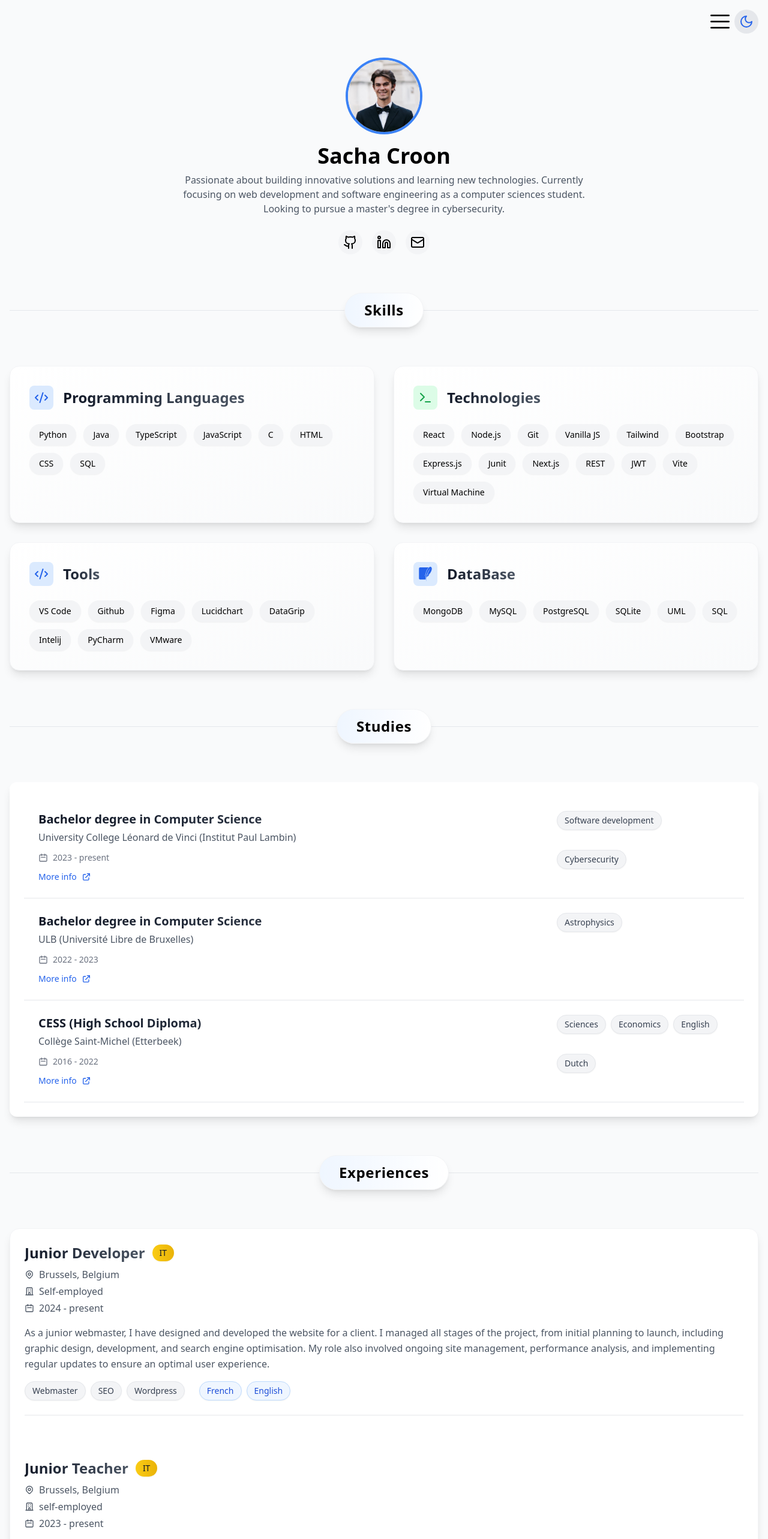
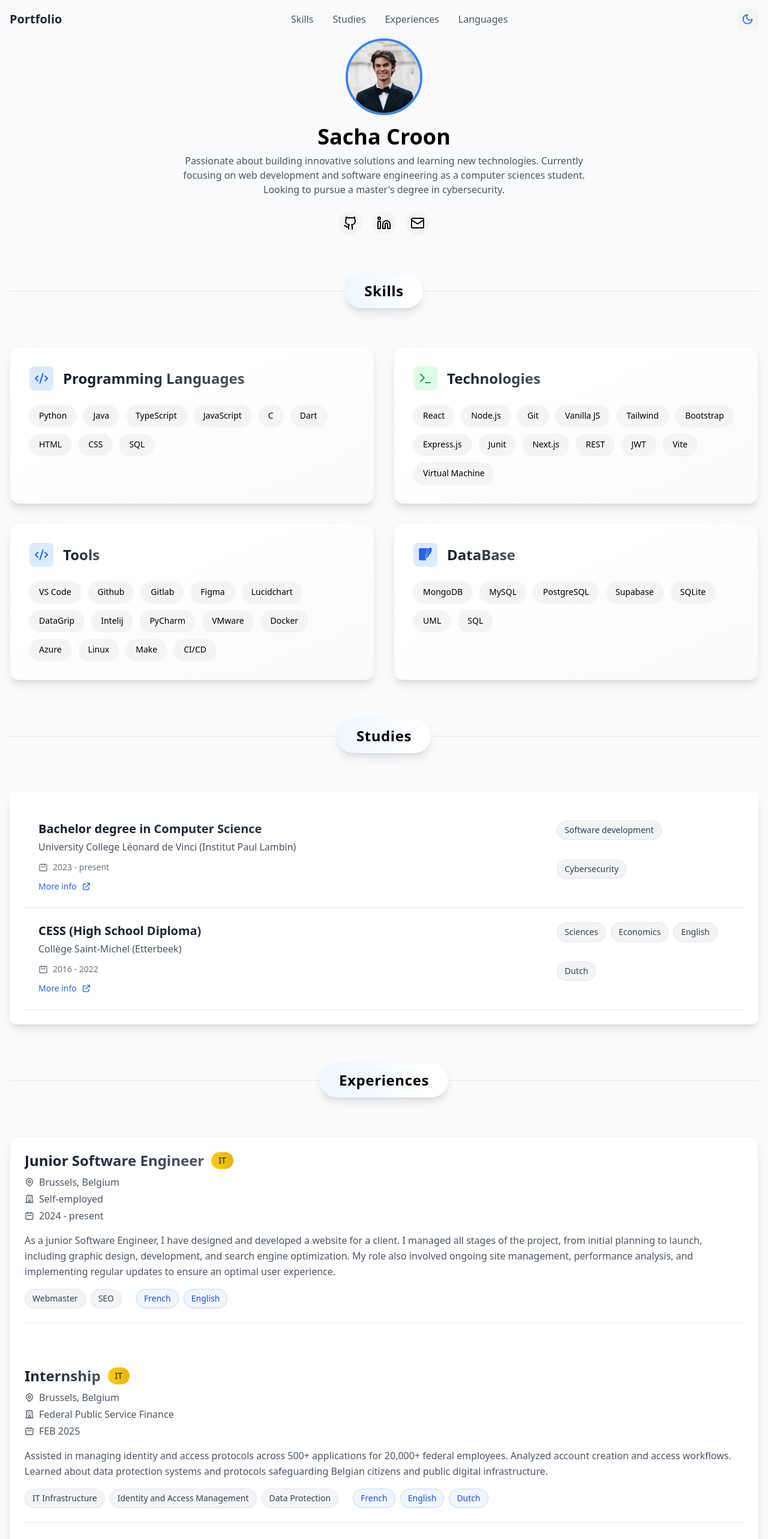
Before and after one commit to sacha-croon-vinci/Online-Resume, a React (Vite) app: page / in a window 1280 px wide. Shown: the top 2566 px of the page at 60% size. Built offline with nearby package versions, Linux system fonts and the light colour scheme.

Commit message:
refactor(app): update programming languages, tools, and database lists; enhance Navbar and ThemeToggle components; improve LanguageCard layout and styling

```diff
--- a/src/App.tsx
+++ b/src/App.tsx
@@ -12,10 +12,10 @@ import { Analytics } from "@vercel/analytics/react"
 function App() {
   const { theme, toggleTheme } = useTheme();
 
-  const programmingLanguages = ['Python', 'Java', 'TypeScript', 'JavaScript', 'C', 'HTML', 'CSS','SQL'];
+  const programmingLanguages = ['Python', 'Java', 'TypeScript', 'JavaScript', 'C','Dart', 'HTML', 'CSS','SQL'];
   const technologies = ['React', 'Node.js', 'Git', 'Vanilla JS','Tailwind','Bootstrap','Express.js','Junit','Next.js','REST','JWT','Vite','Virtual Machine'];
-  const tools = ['VS Code', 'Github', 'Figma', 'Lucidchart','DataGrip','Intelij','PyCharm','VMware'];
-  const DataBase = ['MongoDB', 'MySQL', 'PostgreSQL', 'SQLite','UML','SQL'];
+  const tools = ['VS Code', 'Github','Gitlab', 'Figma', 'Lucidchart','DataGrip','Intelij','PyCharm','VMware','Docker','Azure','Linux','Make','CI/CD'];
+  const DataBase = ['MongoDB', 'MySQL', 'PostgreSQL','Supabase', 'SQLite','UML','SQL'];
 
   const studies = [
     {
@@ -24,14 +24,6 @@ function App() {
       date: '2023 - present',
       link: 'https://www.vinci.be/en/',
       option: ['Software development','Cybersecurity'],
-    },
-    {
-      title: 'Bachelor degree in Computer Science',
-      school: 'ULB (Université Libre de Bruxelles)',
-      date: '2022 - 2023',
-      link: 'https://www.ulb.be/',
-      option: ['Astrophysics'],
-
     },
     {
       title: 'CESS (High School Diploma)',
@@ -43,23 +35,35 @@ function App() {
   ]
   const experiences = [
     {
-      title: 'Junior Developer',
+      title: 'Junior Software Engineer',
       it: true,
       location: 'Brussels, Belgium',
       company: 'Self-employed',
       date: '2024 - present',
-      description: 'As a junior webmaster, I have designed and developed the website for a client. I managed all stages of the project, from initial planning to launch, including graphic design, development, and search engine optimisation. My role also involved ongoing site management, performance analysis, and implementing regular updates to ensure an optimal user experience.',
-      option: ['Webmaster', 'SEO', 'Wordpress',],
+      description: 'As a junior Software Engineer, I have designed and developed a website for a client. I managed all stages of the project, from initial planning to launch, including graphic design, development, and search engine optimization. My role also involved ongoing site management, performance analysis, and implementing regular updates to ensure an optimal user experience.',
+      option: ['Webmaster', 'SEO'],
       language: ['French', 'English'],
+    },
+    {
+      title: 'Internship',
+      it: true,
+      location: 'Brussels, Belgium',
+      company: 'Federal Public Service Finance',
+      date: 'FEB 2025',
+      description: 'Assisted in managing identity and access protocols across 500+ applications for 20,000+ federal employees. ' +
+        'Analyzed account creation and access workflows. ' +
+        'Learned about data protection systems and protocols safeguarding Belgian citizens and public digital infrastructure.',
+      option: ['IT Infrastructure', 'Identity and Access Management', 'Data Protection'],
+      language: ['French', 'English', 'Dutch'],
     },
     {
       title: 'Junior Teacher',
       it: true,
       location: 'Brussels, Belgium',
-      company: 'self-employed',
-      date: '2023   - present',
-      description: 'I am teaching private lessons in computer science for students. ',
-      option: ['Python', 'JavaScript', 'HTML', 'CSS', 'Algorithmic', 'Data structure', 'SQL'],
+      company: 'Self-employed',
+      date: '2023 - present',
+      description: 'I am teaching private computer science lessons to students.',
+      option: ['Python', 'JavaScript', 'Algorithms', 'Data Structures', 'SQL'],
       language: ['French', 'English'],
     },
     {
@@ -68,8 +72,8 @@ function App() {
       location: 'Brussels, Belgium',
       company: 'Delitraiteur WSL',
       date: '2022 - present',
-      description: 'I interact with customers face-to-face, over the phone, and via email, providing personalised and attentive service. I manage orders and handle customer complaints with empathy, ensuring their issues are resolved efficiently and satisfactorily. Additionally, I am responsible for inventory management, ensuring that stock is well-organised and up-to-date to meet customer needs.' ,
-      option: ['Manage orders', 'Client services', 'cash register', 'inventory management'],
+      description: 'I interact with customers face-to-face, over the phone, and via email, providing personalized and attentive service. I manage orders and handle customer complaints with empathy, ensuring their issues are resolved efficiently and satisfactorily. Additionally, I am responsible for inventory management, ensuring that stock is well-organized and up-to-date to meet customer needs.',
+      option: ['Order Management', 'Customer Service', 'Cash Register', 'Inventory Management'],
       language: ['French', 'English', 'Dutch'],
     },
     {
@@ -78,8 +82,8 @@ function App() {
       location: 'Brussels, Belgium',
       company: 'WE Fashion',
       date: 'OCT 2021 - FEB 2022',
-      description: 'As a sales assistant at WE Fashion, I assisted customers by providing personalised advice and addressing their needs. I was also responsible for the layout of the shelves, ensuring that products were displayed in an attractive and organised manner. Additionally, I wore the brand\'s clothing to promote it, thereby contributing to increased sales and enhancing the company\'s image.',
-      option: ['Promote', 'Sale', 'inventory management'],
+      description: 'As a sales assistant at WE Fashion, I assisted customers by providing personalized advice and addressing their needs. I was also responsible for the layout of the shelves, ensuring that products were displayed in an attractive and organized manner. Additionally, I wore the brand\'s clothing to promote it, thereby contributing to increased sales and enhancing the company\'s image.',
+      option: ['Promotion', 'Sales', 'Inventory Management'],
       language: ['French', 'Dutch'],
     },
     {
@@ -89,7 +93,7 @@ function App() {
       company: 'Rodeo',
       date: 'JUN 2020 - SEPT 2022',
       description: 'During the summer holidays, I was responsible for renting out pedal cars and bicycles, primarily communicating with customers in Dutch. My duties included maintaining the bicycles to ensure they were in good working condition, as well as selling these items. My role required constant interaction with customers to meet their needs and ensure their satisfaction.',
-      option: [ 'Sale', 'Client services'],
+      option: ['Sales', 'Customer Service'],
       language: ['Dutch', 'English'],
     },
   ]
@@ -102,12 +106,12 @@ function App() {
     },
     {
       title: 'English',
-      level: 'Fluent - C1',
+      level: 'Fluent - C2',
       flagUrl: 'https://upload.wikimedia.org/wikipedia/en/thumb/a/ae/Flag_of_the_United_Kingdom.svg/1920px-Flag_of_the_United_Kingdom.svg.png',
     },
     {
       title: 'Dutch',
-      level: 'Intermediate - B2',
+      level: 'Professional - C1',
       flagUrl: 'https://upload.wikimedia.org/wikipedia/commons/thumb/2/20/Flag_of_the_Netherlands.svg/1920px-Flag_of_the_Netherlands.svg.png',
     },
     {
@@ -120,9 +124,8 @@ function App() {
   return (
     <div className="min-h-screen bg-gray-50 dark:bg-gray-900 transition-colors">
       <Analytics />
-      <ThemeToggle theme={theme} toggleTheme={toggleTheme} />
       <ScrollToTopButton />
-      <Navbar />
+      <Navbar theme={theme} toggleTheme={toggleTheme} />
 
       <main className="container mx-auto px-4 py-16">
         <Hero />
--- a/src/components/Header/ThemeToggle.tsx
+++ b/src/components/Header/ThemeToggle.tsx
@@ -10,14 +10,15 @@ export function ThemeToggle({ theme, toggleTheme }: ThemeToggleProps) {
   return (
     <button
       onClick={toggleTheme}
-      className="fixed z-50 top-4 right-4 p-2 rounded-full bg-gray-200 dark:bg-gray-800
-                transition-transform hover:scale-110 z-50000"
+      className="p-2 rounded-lg bg-gray-100 dark:bg-gray-800
+                hover:bg-gray-200 dark:hover:bg-gray-700
+                transition-all duration-300"
       aria-label="Toggle theme"
     >
       {theme === 'dark' ? (
-        <Sun className="w-6 h-6 text-yellow-500" />
+        <Sun className="w-5 h-5 text-yellow-500" />
       ) : (
-        <Moon className="w-6 h-6 text-blue-600" />
+        <Moon className="w-5 h-5 text-blue-600" />
       )}
     </button>
   );
--- a/src/components/Navbar/Navbar.tsx
+++ b/src/components/Navbar/Navbar.tsx
@@ -1,42 +1,101 @@
-import { useState } from 'react';
-import openMenuImage from "/src/public/images/menuOpen.png";
-import menuImage from "/src/public/images/menu.png";
+import { useState, useEffect } from 'react';
+import { Menu, X } from 'lucide-react';
+import { ThemeToggle } from '../Header/ThemeToggle';
+import type { Theme } from '../../types/theme';
 
+interface NavbarProps {
+    theme: Theme;
+    toggleTheme: () => void;
+}
 
-export function Navbar() {
-    const [isDropdownOpen, setIsDropdownOpen] = useState(false);
+export function Navbar({ theme, toggleTheme }: NavbarProps) {
+    const [isOpen, setIsOpen] = useState(false);
+    const [isScrolled, setIsScrolled] = useState(false);
 
-    const handleDropdown = () => {
-        setIsDropdownOpen(!isDropdownOpen);
-    };
+    // Handle scroll effect
+    useEffect(() => {
+        const handleScroll = () => {
+            setIsScrolled(window.scrollY > 20);
+        };
+        window.addEventListener('scroll', handleScroll);
+        return () => window.removeEventListener('scroll', handleScroll);
+    }, []);
 
+    // Close menu when clicking outside
+    useEffect(() => {
+        const handleClickOutside = (event: MouseEvent) => {
+            const target = event.target as HTMLElement;
+            if (isOpen && !target.closest('nav')) {
+                setIsOpen(false);
+            }
+        };
+        document.addEventListener('mousedown', handleClickOutside);
+        return () => document.removeEventListener('mousedown', handleClickOutside);
+    }, [isOpen]);
+
+    const navItems = [
+        { href: '/#skills', label: 'Skills' },
+        { href: '/#studies', label: 'Studies' },
+        { href: '/#experiences', label: 'Experiences' },
+        { href: '/#langages', label: 'Languages' }
+    ];
 
     return (
-        <nav className=" p-4 ">
-            <div className="flex justify-end  text-2xl  dark:text-white">
-                <div className="fixed top-3 right-4 p-2 mr-10 select-none z-50 ">
-                    {isDropdownOpen ? (<img
-                        src={openMenuImage}
-                        className='w-8 dark:invert z-max'
-                        alt="image menuOpen"
-                        onClick={handleDropdown}
-                        />): (<img
-                            src={menuImage}
-                            className='w-8 transition-transform hover:scale-110 dark:invert z-max'
-                            alt="image menu"
-                            onClick={handleDropdown}
-                            />)}
+        <nav className={`fixed top-0 left-0 right-0 z-50 transition-all duration-300
+                       ${isScrolled || isOpen ? 'bg-white/80 dark:bg-gray-900/80 backdrop-blur-md shadow-lg' : 'bg-transparent'}`}>
+            <div className="container mx-auto px-4">
+                <div className="flex items-center justify-between h-16">
+                    {/* Logo or Name */}
+                    <a href="/" className="text-xl font-bold text-gray-800 dark:text-white">
+                        Portfolio
+                    </a>
+
+                    {/* Desktop Navigation */}
+                    <div className="hidden md:flex items-center space-x-8">
+                        {navItems.map((item) => (
+                            <a
+                                key={item.href}
+                                href={item.href}
+                                className="text-gray-600 dark:text-gray-300 hover:text-blue-600 dark:hover:text-blue-400
+                                         transition-colors duration-300 font-medium"
+                            >
+                                {item.label}
+                            </a>
+                        ))}
+                    </div>
+
+                    {/* Mobile Menu Button and Theme Toggle */}
+                    <div className="flex items-center space-x-4">
+                        <ThemeToggle theme={theme} toggleTheme={toggleTheme} />
+                        <button
+                            onClick={() => setIsOpen(!isOpen)}
+                            className="md:hidden p-2 rounded-lg text-gray-600 dark:text-gray-300
+                                     hover:bg-gray-100 dark:hover:bg-gray-800 transition-colors duration-300"
+                            aria-label="Toggle menu"
+                        >
+                            {isOpen ? <X size={24} /> : <Menu size={24} />}
+                        </button>
+                    </div>
                 </div>
-                <div >
-                    {isDropdownOpen && (
-                        <div className="fixed  p-2 z-50 top-16 right-5 bg-white dark:bg-gray-700 rounded shadow-lg">
-                            <a href="/#skills" onClick={handleDropdown} className="block px-4 py-2 text-black dark:text-white hover:bg-slate-100 dark:hover:bg-gray-600 transition-transform hover:scale-105">Skills</a>
-                            <a href="/#studies" onClick={handleDropdown} className="block px-4 py-2 text-black dark:text-white hover:bg-slate-100 dark:hover:bg-gray-600 transition-transform hover:scale-105">Studies</a>
-                            <a href="/#experiences" onClick={handleDropdown} className="block px-4 py-2 text-black dark:text-white hover:bg-slate-100 dark:hover:bg-gray-600 transition-transform hover:scale-105">Experiences</a>
-                            <a href="/#langages" onClick={handleDropdown} className="block px-4 py-2 text-black dark:text-white hover:bg-slate-100 dark:hover:bg-gray-600 transition-transform hover:scale-105">Languages</a>
 
-                        </div>
-                    )}
+                {/* Mobile Navigation */}
+                <div className={`md:hidden transition-all duration-300 ease-in-out
+                               ${isOpen ? 'max-h-64 opacity-100' : 'max-h-0 opacity-0 overflow-hidden'}`}>
+                    <div className="py-2 space-y-1">
+                        {navItems.map((item) => (
+                            <a
+                                key={item.href}
+                                href={item.href}
+                                onClick={() => setIsOpen(false)}
+                                className="block px-4 py-2 text-gray-600 dark:text-gray-300
+                                         hover:bg-gray-100 dark:hover:bg-gray-800 rounded-lg
+                                         hover:text-blue-600 dark:hover:text-blue-400
+                                         transition-colors duration-300 font-medium"
+                            >
+                                {item.label}
+                            </a>
+                        ))}
+                    </div>
                 </div>
             </div>
         </nav>
```
Also changed, not shown: src/components/Languages/LanguageCard.tsx (+19 -40 lines).
